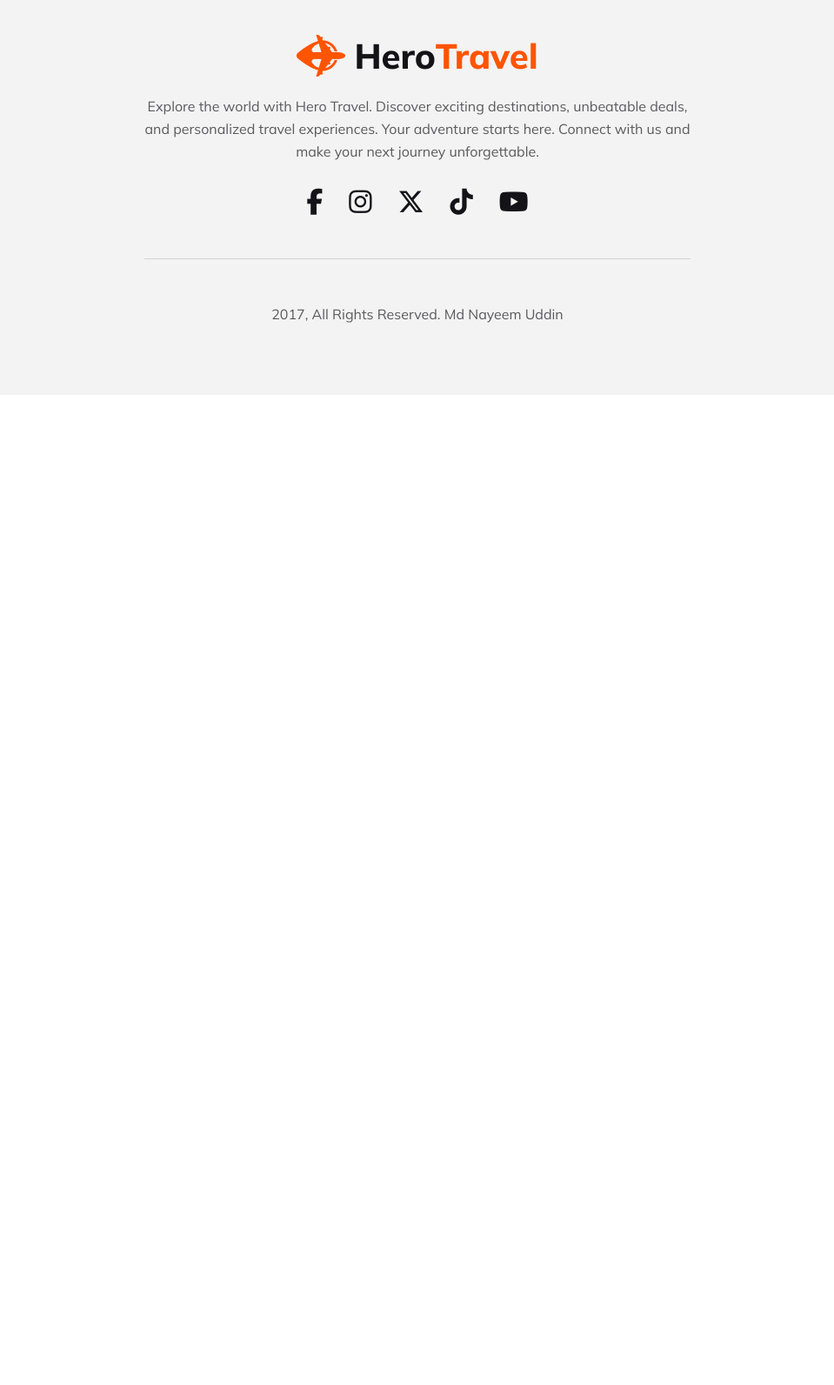
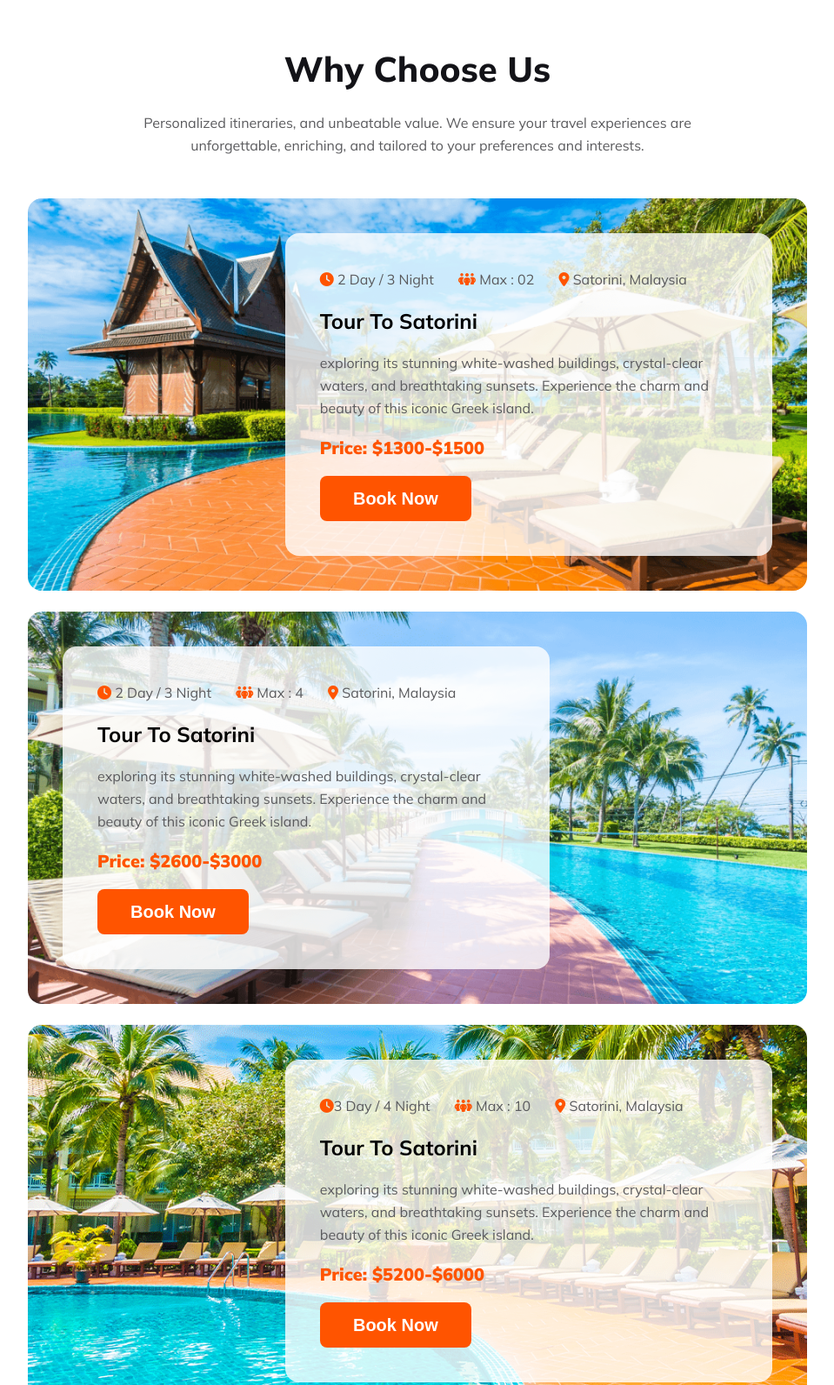
Before and after one commit to Nayeem-33/hero-travel-practice, a plain HTML site: page index.html in a window 1280 px wide. Shown: the part 3460-5052 px from the top of the page at 87% size, without its empty margins (160-1119 px from the left). Before the commit the page ends 3914 px from the top, so only its background shows below. Drawn offline with Linux system fonts and the light colour scheme.

Commit message:
deals and discounts added and mobile responsive

```diff
--- a/index.html
+++ b/index.html
@@ -143,7 +143,56 @@
         <!-- Deals & Discounts -->
         <section>
             <div class="container">
+                <div class="dnd-text-div">
+                    <H2>Why Choose Us</H2>
+                    <p class="cyd-text">Personalized itineraries, and unbeatable value. We ensure your travel experiences are unforgettable, enriching, and tailored to your preferences and interests.</p>
+                </div>
+                <div class="dnd-offer-div-1 offer-div">
+                    <div class="div-1-1">
 
+                    </div>
+                    <div class="div-1-2 dnd-card-div">
+                    <p>
+                    <span class="icon-color"><i class="fa-solid fa-clock"></i></span> 2 Day / 3 Night
+                    <span class="icon-color"><i class="fa-solid fa-people-group"></i></span> Max : 02
+                    <span class="icon-color"><i class="fa-solid fa-location-dot"></i></span> Satorini, Malaysia
+                    </p>
+                    <h4>Tour To Satorini</h4>
+                    <P>exploring its stunning white-washed buildings, crystal-clear waters, and breathtaking sunsets. Experience the charm and beauty of this iconic Greek island.</P>
+                    <h5>Price: $1300-$1500</h5>
+                    <button class="btn-primary"><strong>Book Now</strong></button>
+                    </div>
+                </div>
+                <div class="dnd-offer-div-2 offer-div">
+                    <div class="div-2-1 dnd-card-div">
+                    <p>
+                    <span class="icon-color"><i class="fa-solid fa-clock"></i></span> 2 Day / 3 Night
+                    <span class="icon-color"><i class="fa-solid fa-people-group"></i></span> Max : 4
+                    <span class="icon-color"><i class="fa-solid fa-location-dot"></i></span> Satorini, Malaysia
+                    </p>
+                    <h4>Tour To Satorini</h4>
+                    <P>exploring its stunning white-washed buildings, crystal-clear waters, and breathtaking sunsets. Experience the charm and beauty of this iconic Greek island.</P>
+                    <h5>Price: $2600-$3000</h5>
+                    <button class="btn-primary"><strong>Book Now</strong></button>
+                    </div>
+                    <div class="div-2-2">
+                    </div>
+                </div>
+                <div class="dnd-offer-div-3 offer-div">
+                    <div class="div-3-1">
+                    </div>
+                    <div class="div-3-2 dnd-card-div">
+                    <p>
+                    <span class="icon-color"><i class="fa-solid fa-clock"></i></span>3 Day / 4 Night
+                    <span class="icon-color"><i class="fa-solid fa-people-group"></i></span> Max : 10
+                    <span class="icon-color"><i class="fa-solid fa-location-dot"></i></span> Satorini, Malaysia
+                    </p>
+                    <h4>Tour To Satorini</h4>
+                    <P>exploring its stunning white-washed buildings, crystal-clear waters, and breathtaking sunsets. Experience the charm and beauty of this iconic Greek island.</P>
+                    <h5>Price: $5200-$6000</h5>
+                    <button class="btn-primary"><strong>Book Now</strong></button>
+                    </div>
+                </div>
             </div>
         </section>
         <!-- A Simple Perfect Place To Get Lost -->
--- a/styles/style.css
+++ b/styles/style.css
@@ -40,6 +40,8 @@ h4{
 }
 h5{
     font-size: 2rem;
+    font-weight: 900;
+    color: var(--primary-color);
 }
 p{
     font-size: 1.6rem;
@@ -261,13 +263,11 @@ button{
     width: 7rem;
 }
 .wcu-card-div-r1, .wcu-card-div-r1{
-    /* border: 2px solid red; */
     display: flex;
     gap: 2.4rem;
     justify-content: center;
     align-items: center;
     margin-top: 2.4rem;
-
 }
 .card-div{
     display: flex;
@@ -291,6 +291,63 @@ button{
 }
 
 
+/* Deals and Discounts */
+.dnd-text-div{
+    text-align: center;
+    display: flex;
+    flex-direction: column;
+    align-items: center;
+    gap: 2.4rem;
+    margin-top: 10rem;
+    margin-bottom: 4.8rem;
+}
+.icon-color{
+    color: var(--primary-color);
+}
+.icon-color:not(:first-child){
+    margin-left: 24px;
+}
+.offer-div{
+    display: flex;
+    padding: 4rem;
+    gap: 5rem;
+}
+.dnd-card-div{
+    background-color: rgba(255, 255, 255, 0.8);
+    padding: 4rem;
+    border-radius: 1.6rem;
+    display: flex;
+    flex-direction: column;
+    gap: 2rem
+}
+.dnd-offer-div-1{
+    background-image: url('../assets/Tour\ To\ Satorini\ \(1\).png');
+    background-position: center;
+    background-repeat: no-repeat;
+    background-size: cover;
+    border-radius: 1.6rem;
+    margin-bottom: 2.4rem;
+}
+.dnd-offer-div-2{
+    background-image: url('../assets/Tour\ To\ Satorini\ \(2\).png');
+    background-position: center;
+    background-repeat: no-repeat;
+    background-size: cover;
+    border-radius: 1.6rem;
+    margin-bottom: 2.4rem;
+    display: flex;
+}
+.dnd-offer-div-3{
+    background-image: url('../assets/Tour\ To\ Satorini\ \(3\).png');
+    background-position: center;
+    background-repeat: no-repeat;
+    background-size: cover;
+    border-radius: 1.6rem;
+    margin-bottom: 2.4rem;
+}
+.div-1-1, .div-2-2, .div-3-1{
+    width: 60%;
+}
 
 /* FOOTER STYLES */
 .footer{
@@ -429,4 +486,10 @@ button{
     .card-div{
         width: 100%;
     }
+    .offer-div{
+        flex-direction: column;
+    }
+    .dnd-offer-div-2{
+        flex-direction: column-reverse;
+    }
 }
```
